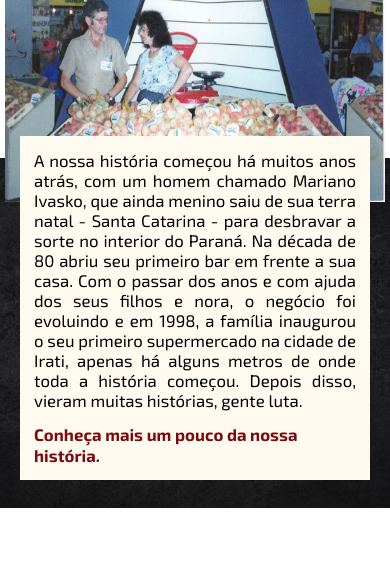
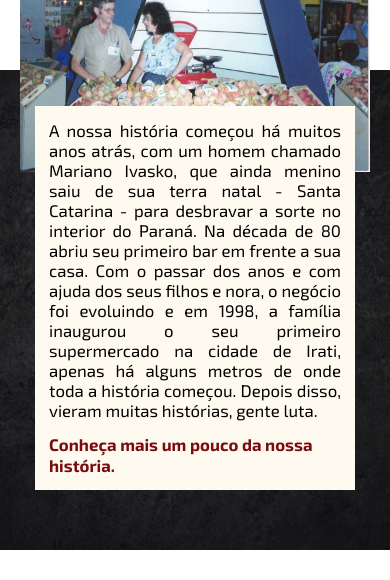
Before and after one commit to Rennangmacarini/SiteIvasko, a Next.js app: page / in a window 390 px wide. Shown: the part 2350-2930 px from the top of the page. Built offline with nearby package versions, Linux system fonts and the light colour scheme; grey boxes are pictures that could not be loaded; a web font is replaced by a local one.

Commit message:
responsividade

```diff
--- a/src/components/ContentThree/styles.module.scss
+++ b/src/components/ContentThree/styles.module.scss
@@ -136,7 +136,7 @@
 }
 
 
-@media(max-width: 900px) {
+@media(max-width: 700px) {
 
     .global {
 
@@ -188,3 +188,30 @@
         }
     }
 }
+
+
+@media(max-width: 500px) {
+
+    .global {
+
+        .contentCard {
+            .contentImgOne {
+                img {
+                    width: 350px;
+                    height: 240px;
+                }
+            }
+            .contentText {
+                width: 320px;
+            }
+
+            .contentImgThree {
+                img {
+                    margin-top: -10rem;
+                    width: 400px;
+                    height: 480px;
+                }
+            }
+        }
+    }
+}
--- a/src/components/ContentTwo/styles.module.scss
+++ b/src/components/ContentTwo/styles.module.scss
@@ -18,7 +18,7 @@
 }
 
 
-@media(max-width: 1200px){
+@media(max-width: 700px){
     .card{
         img{
             width: 400px;
```
